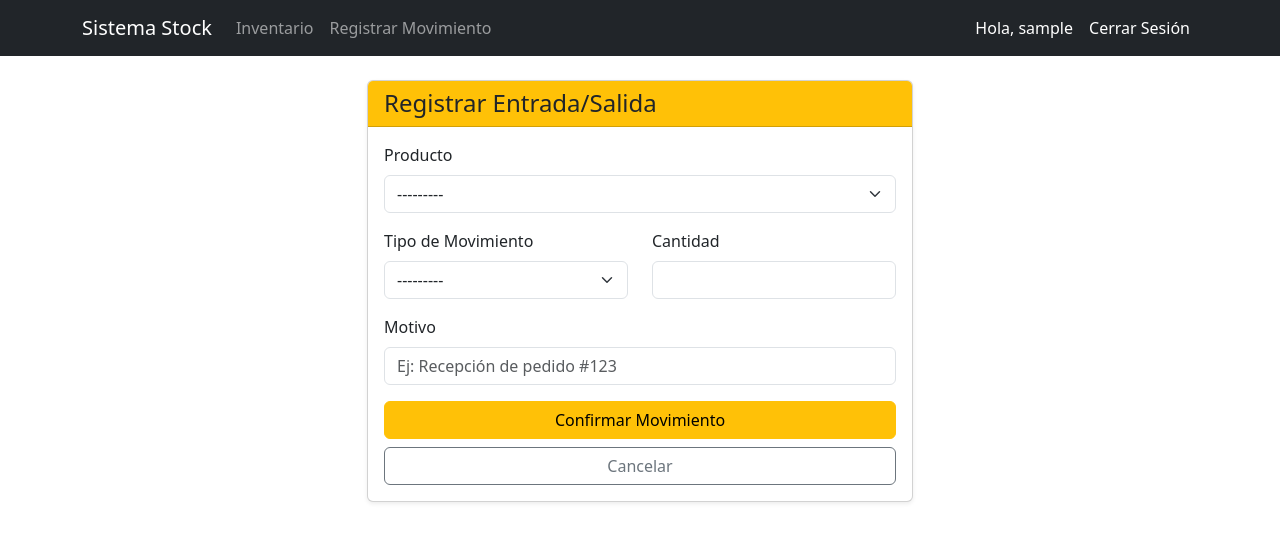
After one commit to alejfrossi/sistema-gestion-stock, a Django app: page /productos/movimientos/nuevo/ in a window 1280 px wide. The commit adds this page. Shown: the top 542 px of the page. Run offline with Django 5.2, Linux system fonts and the light colour scheme; a user stored in the database is signed in; tables that the repository leaves empty hold one stand-in row (values such as "Sample post").

Commit message:
feat(inventory): implement stock movement form and frontend view,chore(config): redirect root URL to inventory app

```diff
--- a/src/apps/inventory/forms.py
+++ b/src/apps/inventory/forms.py
@@ -1,5 +1,5 @@
 from django import forms
-from .models import Product
+from .models import Product, StockMovement
 
 class ProductForm(forms.ModelForm):
     class Meta:
@@ -22,3 +22,21 @@ class ProductForm(forms.ModelForm):
             'quantity': 'Cantidad en Stock',
             'price': 'Precio Unitario'
         }
+
+class StockMovementForm(forms.ModelForm):
+    class Meta:
+        model = StockMovement
+        fields = ['product', 'movement_type', 'quantity', 'reason']
+
+        widgets = {
+            'product': forms.Select(attrs={'class': 'form-select'}),
+            'movement_type': forms.Select(attrs={'class': 'form-select'}),
+            'quantity': forms.NumberInput(attrs={'class': 'form-control'}),
+            'reason': forms.TextInput(attrs={'class': 'form-control', 'placeholder': 'Ej: Recepción de pedido #123'}),
+        }
+        labels = {
+            'product': 'Producto',
+            'movement_type': 'Tipo de Movimiento',
+            'quantity': 'Cantidad',
+            'reason': 'Motivo'
+        }
--- /dev/null
+++ b/src/apps/inventory/templates/inventory/stock_movement_form.html
@@ -0,0 +1,46 @@
+{% extends 'base.html' %}
+
+{% block title %}Registrar Movimiento{% endblock %}
+
+{% block content %}
+<div class="row justify-content-center">
+    <div class="col-md-6">
+        <div class="card shadow-sm">
+            <div class="card-header bg-warning text-dark">
+                <h4 class="mb-0">Registrar Entrada/Salida</h4>
+            </div>
+            <div class="card-body">
+                <form method="post">
+                    {% csrf_token %}
+
+                    <div class="mb-3">
+                        <label class="form-label">{{ form.product.label }}</label>
+                        {{ form.product }}
+                    </div>
+
+                    <div class="row">
+                        <div class="col-md-6 mb-3">
+                            <label class="form-label">{{ form.movement_type.label }}</label>
+                            {{ form.movement_type }}
+                        </div>
+                        <div class="col-md-6 mb-3">
+                            <label class="form-label">{{ form.quantity.label }}</label>
+                            {{ form.quantity }}
+                        </div>
+                    </div>
+
+                    <div class="mb-3">
+                        <label class="form-label">{{ form.reason.label }}</label>
+                        {{ form.reason }}
+                    </div>
+
+                    <div class="d-grid gap-2">
+                        <button type="submit" class="btn btn-warning">Confirmar Movimiento</button>
+                        <a href="{% url 'product_list' %}" class="btn btn-outline-secondary">Cancelar</a>
+                    </div>
+                </form>
+            </div>
+        </div>
+    </div>
+</div>
+{% endblock %}
--- a/src/apps/inventory/urls.py
+++ b/src/apps/inventory/urls.py
@@ -7,4 +7,5 @@ urlpatterns = [
     path('nuevo/', views.product_create, name='product_create'),
     path('editar/<int:pk>/', views.product_update, name='product_update'),
     path('eliminar/<int:pk>/', views.product_delete, name='product_delete'),
+    path('movimientos/nuevo/', views.stock_movement_create, name='stock_movement_create'),
 ]
--- a/src/apps/inventory/views.py
+++ b/src/apps/inventory/views.py
@@ -1,8 +1,8 @@
 from django.shortcuts import render, redirect, get_object_or_404
 from django.db.models import Q
 from django.contrib.auth.decorators import login_required
-from .models import Product
-from .forms import ProductForm
+from .models import Product, StockMovement
+from .forms import ProductForm, StockMovementForm
 
 @login_required
 def product_list(request):
@@ -61,3 +61,22 @@ def product_delete(request, pk):
 
     # Si es GET, mostramos la página de confirmación
     return render(request, 'inventory/product_confirm_delete.html', {'product': product})
+
+@login_required
+def stock_movement_create(request):
+    if request.method == 'POST':
+        form = StockMovementForm(request.POST)
+        if form.is_valid():
+            # No guardamos en DB todavía (commit=False)
+            movement = form.save(commit=False)
+
+            movement.user = request.user
+
+            # Sí guardamos en DB (actualiza el stock)
+            movement.save()
+
+            return redirect('product_list')
+    else:
+        form = StockMovementForm()
+
+    return render(request, 'inventory/stock_movement_form.html', {'form': form})
--- a/src/config/urls.py
+++ b/src/config/urls.py
@@ -16,10 +16,11 @@ Including another URLconf
 """
 from django.contrib import admin
 from django.urls import path, include
+from django.views.generic import RedirectView
 
 urlpatterns = [
     path('admin/', admin.site.urls),
-    # Se delega todo lo que empiece por 'productos/' a la app inventory
     path('accounts/', include('django.contrib.auth.urls')),
     path('productos/', include('apps.inventory.urls')),
+    path('', RedirectView.as_view(url='/productos/', permanent=True)),
 ]
--- a/src/templates/base.html
+++ b/src/templates/base.html
@@ -20,6 +20,9 @@
               <ul class="navbar-nav me-auto">
                   <li class="nav-item">
                       <a class="nav-link" href="{% url 'product_list' %}">Inventario</a>
+                  </li>
+                  <li class="nav-item">
+                      <a class="nav-link" href="{% url 'stock_movement_create' %}">Registrar Movimiento</a>
                   </li>
               </ul>
               <ul class="navbar-nav ms-auto">
```
